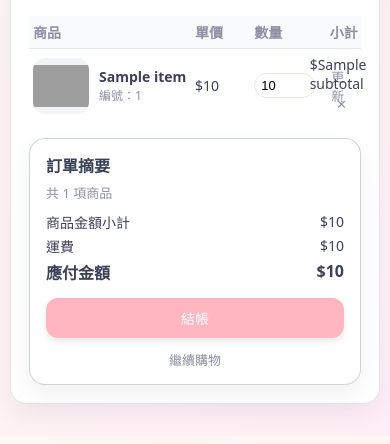
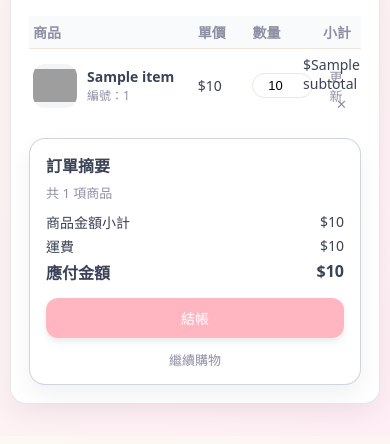
Before and after one commit to 11346086/redis-ecommerce, a Flask app: template templates/cart.html in a window 390 px wide. Shown: the part 270-714 px from the top of the page. Run offline with Flask 3, Linux system fonts and the light colour scheme; the template is opened without the code that fills it: most values are stand-ins (such as "Sample title", 1, 10 or a date in 2020); grey boxes are pictures that could not be loaded.

Commit message:
手機購物車

```diff
--- a/templates/cart.html
+++ b/templates/cart.html
@@ -60,6 +60,57 @@
       width: 20%;
     }
 
+        /* 商品圖片：桌機維持 56px，手機再縮小 */
+    .cart-thumb {
+      width: 56px;
+      height: 56px;
+      border-radius: 12px;
+      overflow: hidden;
+      background: #f3f4f6;
+    }
+
+    /* 手機版調整：圖片小一點、欄位寬度重分配、數量輸入固定寬度 */
+    @media (max-width: 640px) {
+      /* 圖片縮小一點，整列比較輕巧 */
+      .cart-thumb {
+        width: 44px;
+        height: 44px;
+      }
+
+      /* 重新分配欄位寬度，讓單價跟數量靠近一點 */
+      .cart-table th:nth-child(1),
+      .cart-table td:nth-child(1) {
+        width: 42%;
+      }
+
+      .cart-table th:nth-child(2),
+      .cart-table td:nth-child(2) {
+        width: 18%;
+      }
+
+      .cart-table th:nth-child(3),
+      .cart-table td:nth-child(3) {
+        width: 18%;
+      }
+
+      .cart-table th:nth-child(4),
+      .cart-table td:nth-child(4) {
+        width: 22%;
+      }
+
+      /* 數量輸入框：固定寬度，1 位數 / 2 位數都不會被吃掉 */
+      .cart-qty-input {
+        width: 44px;
+        text-align: center;
+        border-radius: 999px;
+        border: 1px solid var(--border);
+        padding: 4px 0;
+        font-size: 14px;
+        box-sizing: border-box;
+      }
+    }
+
+
   </style>
 
   {# ✅ 只有「有商品時」才顯示跑馬燈 #}
@@ -103,7 +154,7 @@
               <tr>
                 <td>
                   <div style="display:flex; align-items:center; gap:10px;">
-                    <div style="width:56px; height:56px; border-radius:12px; overflow:hidden; background:#f3f4f6;">
+                    <div class="cart-thumb">
                       <img
                         src="{{ url_for('static', filename='images/products/' ~ item.id ~ '.jpg') }}"
                         alt="{{ item.name }}"
@@ -127,6 +178,7 @@
                         min="1"
                         max="{{ item.stock }}"
                         value="{{ item.qty }}"
+                        class="cart-qty-input"
                       >
                     <button type="submit" class="btn btn-ghost btn-sm">更新</button>
                   </form>
```
Lines whose indentation alone changed are shown as unchanged.
